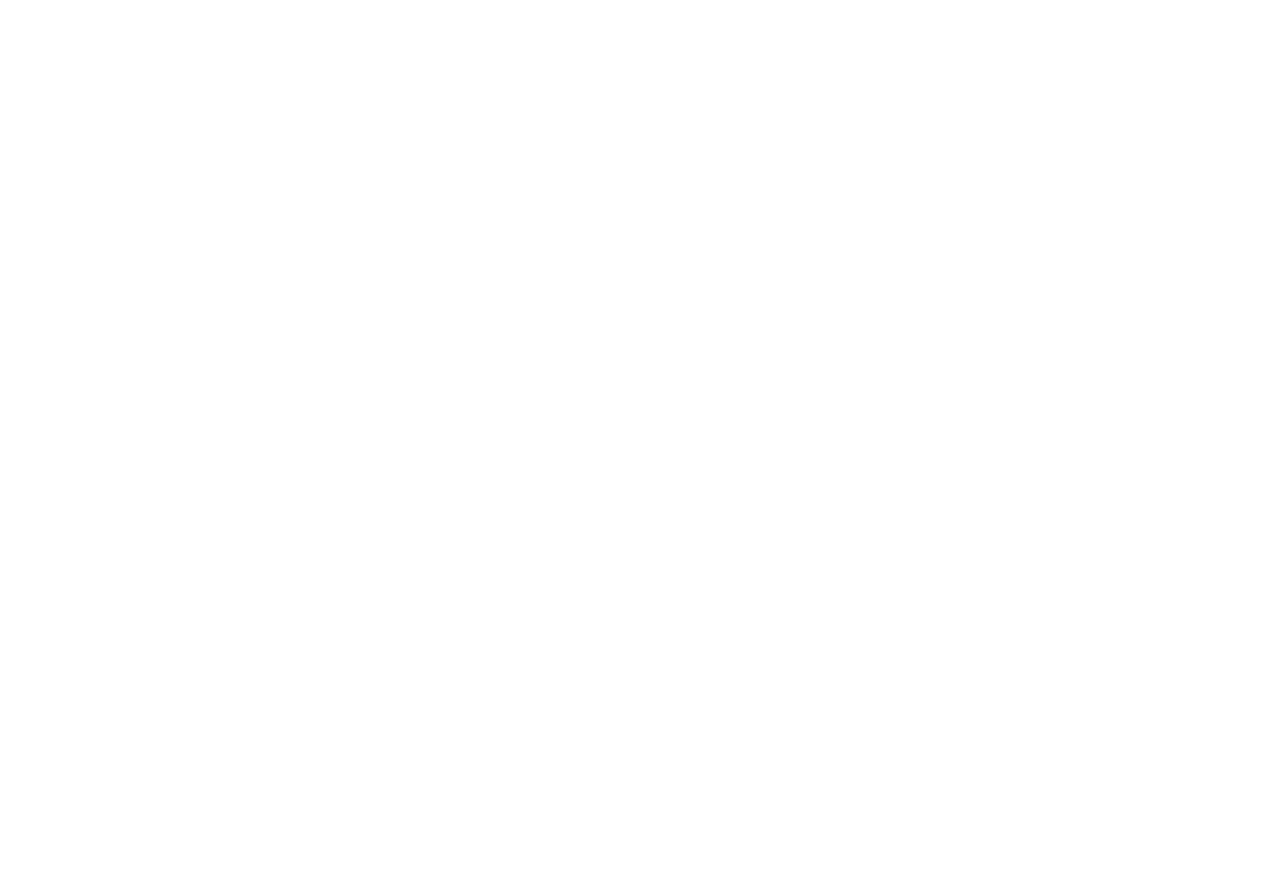
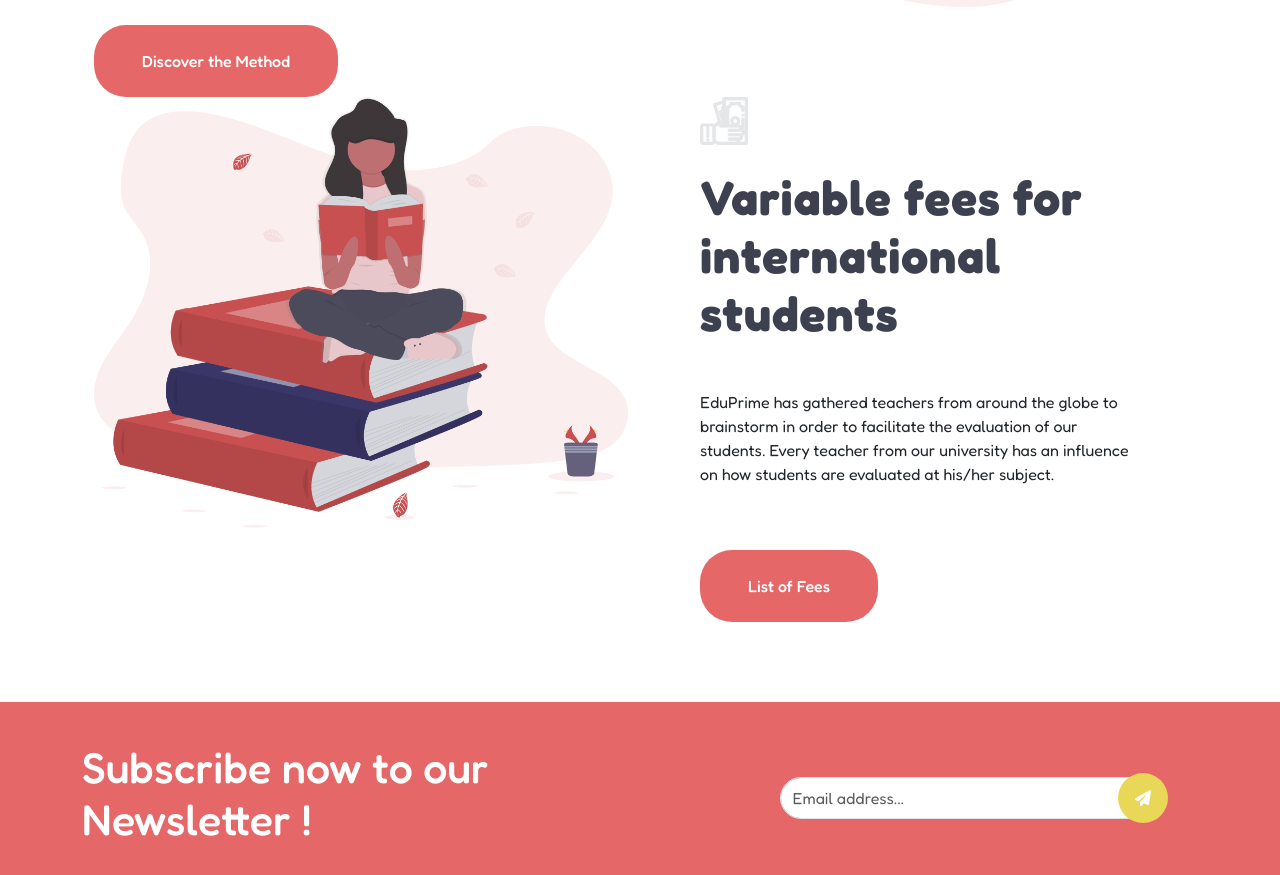
Before and after one commit to Francesco-Munafo/proj-html-vuejs, a Vue app: page / in a window 1280 px wide. Shown: the part 4890-5765 px from the top of the page. Before the commit the page ends 3840 px from the top, so only its background shows below. Built offline with nearby package versions, Linux system fonts and the light colour scheme.

Commit message:
Add  latest courses and newsletter sections

```diff
--- a/src/App.vue
+++ b/src/App.vue
@@ -223,11 +223,12 @@
                                     <div class="card-body text-center pb-0">
                                         <h3 class="card-title txt_main fw-bold">Coaching Sessions</h3>
                                         <h6 class="card-subtitle txt_light_dark fw-normal mb-2 py-2 text-muted ">
-                                            <font-awesome-icon :icon="['far', 'calendar-days']" /> 20 May 21:30 PM</h6>
+                                            <font-awesome-icon :icon="['far', 'calendar-days']" /> 20 May 21:30 PM
+                                        </h6>
                                         <p class="card-text txt_light_dark">Lorem ipsum dolor, sit amet consectetur
                                             adipisicing elit. Placeat, voluptates.</p>
                                         <button
-                                            class="bg_danger prova txt_white fw-medium rounded-5 border-0 p-2 px-4"><font-awesome-icon
+                                            class="bg_danger flying_button txt_white fw-medium rounded-5 border-0 p-2 px-4"><font-awesome-icon
                                                 :icon="['fas', 'plus']" /> Find more</button>
                                     </div>
                                 </div>
@@ -237,11 +238,12 @@
                                     <div class="card-body text-center pb-0">
                                         <h3 class="card-title txt_main fw-bold">Coaching Sessions</h3>
                                         <h6 class="card-subtitle txt_light_dark fw-normal mb-2 py-2 text-muted ">
-                                            <font-awesome-icon :icon="['far', 'calendar-days']" /> 24 Mar 18:00 PM</h6>
+                                            <font-awesome-icon :icon="['far', 'calendar-days']" /> 24 Mar 18:00 PM
+                                        </h6>
                                         <p class="card-text txt_light_dark">Lorem ipsum dolor, sit amet consectetur
                                             adipisicing elit. Placeat, voluptates.</p>
                                         <button
-                                            class="bg_danger prova txt_white fw-medium rounded-5 border-0 p-2 px-4"><font-awesome-icon
+                                            class="bg_danger flying_button txt_white fw-medium rounded-5 border-0 p-2 px-4"><font-awesome-icon
                                                 :icon="['fas', 'plus']" /> Find more</button>
 
                                     </div>
@@ -252,11 +254,12 @@
                                     <div class="card-body text-center pb-0">
                                         <h3 class="card-title txt_main fw-bold">Coaching Sessions</h3>
                                         <h6 class="card-subtitle txt_light_dark fw-normal mb-2 py-2 text-muted">
-                                            <font-awesome-icon :icon="['far', 'calendar-days']" /> 12 Feb 13:30 PM</h6>
+                                            <font-awesome-icon :icon="['far', 'calendar-days']" /> 12 Feb 13:30 PM
+                                        </h6>
                                         <p class="card-text txt_light_dark">Lorem ipsum dolor, sit amet consectetur
                                             adipisicing elit. Placeat, voluptates.</p>
                                         <button
-                                            class="bg_danger prova txt_white fw-medium rounded-5 border-0 p-2 px-4"><font-awesome-icon
+                                            class="bg_danger flying_button txt_white fw-medium rounded-5 border-0 p-2 px-4"><font-awesome-icon
                                                 :icon="['fas', 'plus']" /> Find more</button>
 
                                     </div>
@@ -264,21 +267,173 @@
                             </div>
 
                         </div>
-                        <button class="bg_warning txt_white fw-medium rounded-5 border-0 mt-4 p-4 px-5 m-auto">View All Events</button>
+                        <button class="bg_warning txt_white fw-medium rounded-5 border-0 mt-4 p-4 px-5 m-auto">View All
+                            Events</button>
                     </div>
                 </div>
 
-        </div>
+            </div>
 
-    </section>
+        </section>
 
-    <section id="events_splitter"></section>
+        <section id="events_splitter"></section>
 
-</main>
+        <section id="latest_courses">
+            <div class="container">
+                <h2 class="txt_main ls_1 fw-bold">Latest Courses</h2>
+                <div class="row row-cols-4">
+                    <div class="col">
+                        <div class="card rounded-4 border-0">
+                            <div class="card-body text-center pb-0">
+                                <img width="100" class="img-fluid" src="./assets/img/Decisions-icon.png" alt="">
+                                <h6 class="card-subtitle txt_main fw-bold mb-2 py-2">Make Better Decisions</h6>
+                                <h6 class="card-subtitle txt_light_dark fw-normal mb-2 py-2 text-muted">
+                                    <font-awesome-icon :icon="['far', 'user']" /> Teacher: <span class=" fw-medium">James
+                                        Collins</span>
+                                </h6>
+                                <h6 class="card-subtitle txt_light_dark fw-normal mb-2 py-2 text-muted">
+                                    <font-awesome-icon :icon="['fas', 'money-bill-1']" /> Price: <span
+                                        class=" fw-medium">$21.00</span>
+                                </h6>
+                                <button
+                                    class="bg_danger txt_white flying_button fw-medium rounded-5 border-0 p-2 px-4"><font-awesome-icon
+                                        :icon="['far', 'eye']" /> View Course</button>
+                            </div>
+                        </div>
+                    </div>
+                    <div class="col">
+                        <div class="card rounded-4 border-0">
+                            <div class="card-body text-center pb-0">
+                                <img width="100" class="img-fluid" src="./assets/img/Speaker-icon.png" alt="">
+                                <h6 class="card-subtitle txt_main fw-bold mb-2 py-2">How to be a speaker</h6>
+                                <h6 class="card-subtitle txt_light_dark fw-normal mb-2 py-2 text-muted">
+                                    <font-awesome-icon :icon="['far', 'user']" /> Teacher: <span class=" fw-medium">James
+                                        Collins</span>
+                                </h6>
+                                <h6 class="card-subtitle txt_light_dark fw-normal mb-2 py-2 text-muted">
+                                    <font-awesome-icon :icon="['fas', 'money-bill-1']" /> Price: <span
+                                        class=" fw-medium">Free</span>
+                                </h6>
+                                <button
+                                    class="bg_danger txt_white flying_button fw-medium rounded-5 border-0 p-2 px-4"><font-awesome-icon
+                                        :icon="['far', 'eye']" /> View Course</button>
 
-<footer>
+                            </div>
+                        </div>
+                    </div>
+                    <div class="col">
+                        <div class="card rounded-4 border-0">
+                            <div class="card-body text-center pb-0">
+                                <img width="100" class="img-fluid" src="./assets/img/Network-icon.png" alt="">
+                                <h6 class="card-subtitle txt_main fw-bold mb-2 py-2">Network Introductions</h6>
+                                <h6 class="card-subtitle txt_light_dark fw-normal mb-2 py-2 text-muted">
+                                    <font-awesome-icon :icon="['far', 'user']" /> Teacher: <span class=" fw-medium">James
+                                        Collins</span>
+                                </h6>
+                                <h6 class="card-subtitle txt_light_dark fw-normal mb-2 py-2 text-muted">
+                                    <font-awesome-icon :icon="['fas', 'money-bill-1']" /> Price: <span
+                                        class=" fw-medium">Free</span>
+                                </h6>
+                                <button
+                                    class="bg_danger txt_white flying_button fw-medium rounded-5 border-0 p-2 px-4"><font-awesome-icon
+                                        :icon="['far', 'eye']" /> View Course</button>
 
-</footer></template>
+                            </div>
+                        </div>
+                    </div>
+                    <div class="col">
+                        <div class="card rounded-4 border-0">
+                            <div class="card-body text-center pb-0">
+                                <img width="100" class="img-fluid" src="./assets/img/Brand-icon.png" alt="">
+                                <h6 class="card-subtitle txt_main fw-bold mb-2 py-2 ">Brand Management</h6>
+                                <h6 class="card-subtitle txt_light_dark fw-normal mb-2 py-2 text-muted">
+                                    <font-awesome-icon :icon="['far', 'user']" /> Teacher: <span class=" fw-medium">James
+                                        Collins</span>
+                                </h6>
+                                <h6 class="card-subtitle txt_light_dark fw-normal mb-2 py-2 text-muted">
+                                    <font-awesome-icon :icon="['fas', 'money-bill-1']" /> Price: <span
+                                        class=" fw-medium">Free</span>
+                                </h6>
+                                <button
+                                    class="bg_danger txt_white flying_button fw-medium rounded-5 border-0 p-2 px-4"><font-awesome-icon
+                                        :icon="['far', 'eye']" /> View Course</button>
+
+                            </div>
+                        </div>
+                    </div>
+
+                </div>
+                <section id="methods">
+                    <div class="container">
+                        <img width="48" src="./assets/img/Exam-icon.png" alt="books">
+                        <div class="row row-cols-2">
+                            <div class="col mt-3">
+                                <div class="wrapper ">
+                                    <h2 class="txt_main ls_1 fw-bold my-4">The most efficient examination method</h2>
+                                    <p>EduPrime has gathered teachers from around the globe to brainstorm in order to
+                                        facilitate the evaluation of our students. Every teacher from our university has an
+                                        influence on how students are evaluated at his/her subject.</p>
+                                    <button class="bg_danger txt_white fw-medium rounded-5 border-0 mt-4 p-4 px-5">Discover
+                                        the Method</button>
+                                </div>
+
+                            </div>
+                            <div class="col">
+                                <img class="img-fluid" src="./assets/img/Exam-Illustration.png" alt="">
+                            </div>
+
+                            <div class="col">
+                                <img class="img-fluid" src="./assets/img/Girl-Illustration.png" alt="">
+                            </div>
+
+                            <div class="col">
+                                <div class="mx-5">
+                                    <img width="48" src="./assets/img/Exam-icon-1.png" alt="">
+                                    <h2 class="txt_main ls_1 fw-bold my-4">Variable fees for international students</h2>
+                                    <p class="mt-5">EduPrime has gathered teachers from around the globe to brainstorm in
+                                        order to
+                                        facilitate
+                                        the evaluation of our students. Every teacher from our university has an influence
+                                        on
+                                        how students are evaluated at his/her subject.</p>
+                                    <button class="bg_danger txt_white fw-medium rounded-5 border-0 mt-5 p-4 px-5">List of
+                                        Fees</button>
+                                </div>
+                            </div>
+                        </div>
+
+
+                    </div>
+                </section>
+
+            </div>
+
+        </section>
+        <section id="newsletter">
+            <div class="container d-flex justify-content-between align-items-center">
+                <div class="col-6">
+                    <h3 class="txt_white">Subscribe now to our Newsletter !</h3>
+                </div>
+                <div class="col-6">
+                    <div class="input-group w-75 ms-auto">
+
+                        <input type="text" class="form-control rounded-5 my-1" placeholder="Email address..."
+                            aria-label="Recipient's username" aria-describedby="button-addon2">
+                        <button class="btn bg_warning txt_white rounded-5 position-relative submit" type="button" id="button-addon2"><font-awesome-icon :icon="['fas', 'paper-plane']" /></button>
+                    </div>
+                </div>
+
+            </div>
+        </section>
+
+
+
+    </main>
+
+    <footer>
+
+    </footer>
+</template>
 
 
 <style></style>
--- a/src/assets/scss/app.scss
+++ b/src/assets/scss/app.scss
@@ -204,10 +204,42 @@
     left: 700px;
 }
 
-.prova{
+.flying_button{
     display: inline-block;
     margin-bottom: -1.2rem;
     margin-top: 1rem;
     vertical-align: top;
     box-shadow: 0 4px 20px -5px $ep-bg-light-dark;
 }
+
+#latest_courses{
+    padding: 5rem 0;
+}
+
+#latest_courses .card{
+    box-shadow: -2px 0 6px 8px $ep-bg-light-gray;;
+}
+
+#methods{
+    margin-top: 10rem;
+}
+
+.wrapper{
+    margin-right: 10rem;
+}
+
+#newsletter{
+    width: 100%;
+    background-color: $ep-bg-danger;
+    padding: 2.5rem 0;
+
+    h3{
+        font-size: 43px;
+    }
+}
+
+.submit{
+    width: 50px;
+    aspect-ratio: 1 / 1;
+    left: -30px;
+}
--- a/src/main.js
+++ b/src/main.js
@@ -4,10 +4,10 @@
 import * as bootstrap from 'bootstrap'
 import { library } from '@fortawesome/fontawesome-svg-core'
 import { FontAwesomeIcon } from '@fortawesome/vue-fontawesome'
-import { faCalendarDays, faEye } from '@fortawesome/free-regular-svg-icons'
-import { faMagnifyingGlass, faUserPlus, faPlus  } from '@fortawesome/free-solid-svg-icons'
+import { faCalendarDays, faEye, faUser } from '@fortawesome/free-regular-svg-icons'
+import { faMagnifyingGlass, faUserPlus, faPlus, faMoneyBill1, faPaperPlane  } from '@fortawesome/free-solid-svg-icons'
 import { faFacebookF, faTwitter, faInstagram } from '@fortawesome/free-brands-svg-icons'
-library.add(faCalendarDays, faEye, faMagnifyingGlass, faUserPlus, faPlus, faFacebookF, faTwitter, faInstagram)
+library.add(faCalendarDays, faEye, faUser , faMagnifyingGlass, faUserPlus, faPlus, faMoneyBill1 , faPaperPlane, faFacebookF, faTwitter, faInstagram)
 
 createApp(App)
 .component('bootstrap', bootstrap)
```
